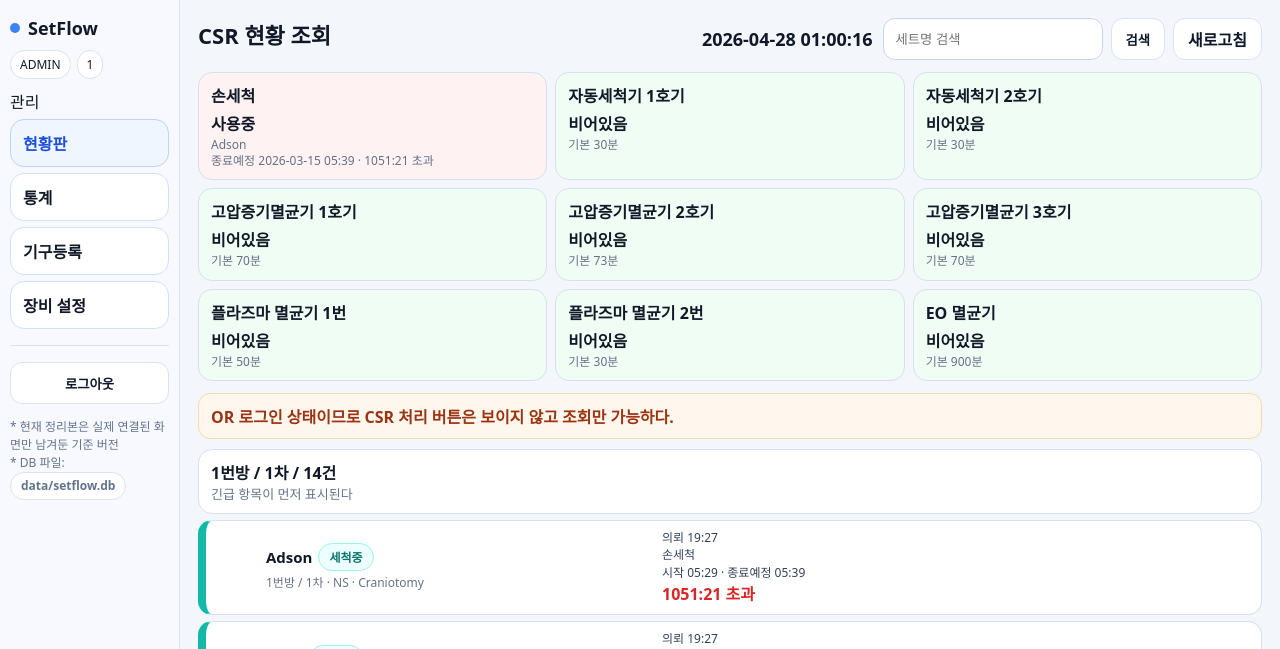
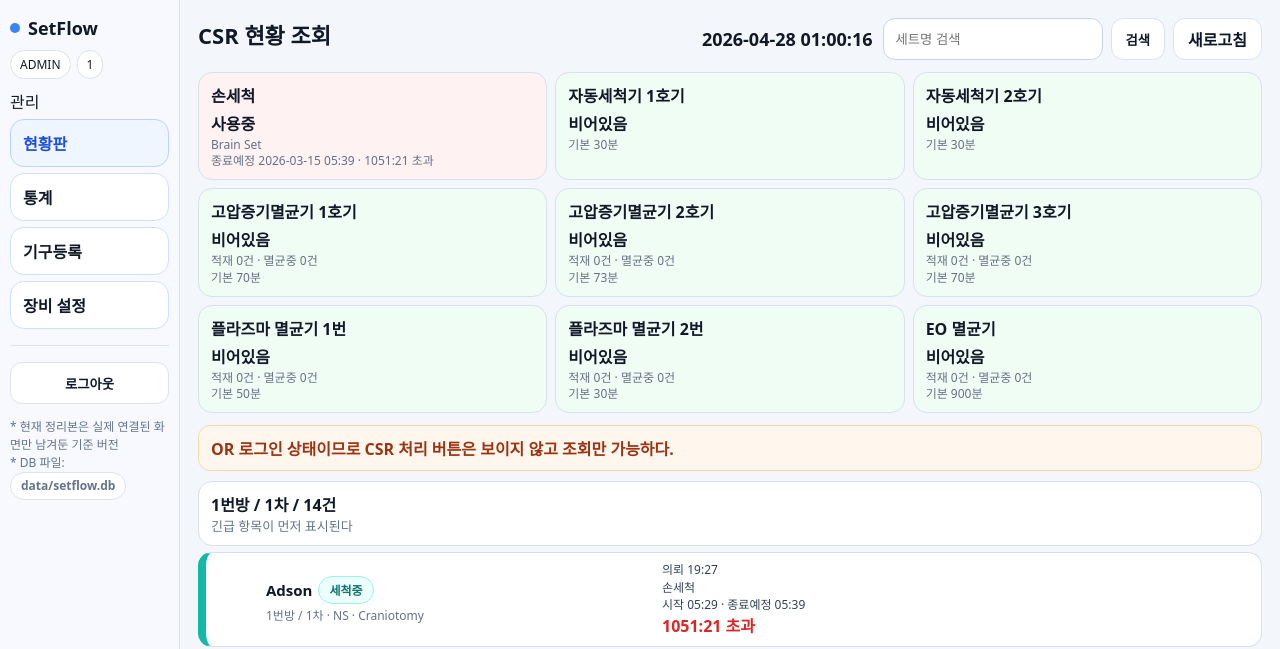
Before and after one commit to oner82/setflow, a FastAPI app: page /dashboard in a window 1280 px wide. Shown: the top 649 px of the page. Run offline with FastAPI, Linux system fonts and the light colour scheme; the visitor is signed in with stand-in values (Sample User, id 1).

Commit message:
Add sterilizer loading workflow to CSR

```diff
--- a/app.py
+++ b/app.py
@@ -145,9 +145,10 @@
         "반입확인": 2,
         "세척중": 3,
         "세척완료": 4,
-        "멸균중": 5,
-        "멸균완료": 6,
-        "불출": 7,
+        "멸균적재": 5,
+        "멸균중": 6,
+        "멸균완료": 7,
+        "불출": 8,
     }
     return order.get(status, 99)
 
@@ -427,7 +428,7 @@
 
 def build_csr_groups(db, q: str = ""):
     query = db.query(UsageRecord).join(Item, UsageRecord.item_id == Item.id).filter(UsageRecord.status.in_([
-        "반납", "반입확인", "세척중", "세척완료", "멸균중", "멸균완료", "불출"
+        "반납", "반입확인", "세척중", "세척완료", "멸균적재", "멸균중", "멸균완료", "불출"
     ]))
     if q:
         query = query.filter(Item.name.ilike(f"%{q}%"))
@@ -455,15 +456,52 @@
     machines = [keyed[k] for k in order_keys if k in keyed] + [m for m in all_rows if m.machine_key not in order_keys]
     board = []
     for m in machines:
-        active_rec = db.query(UsageRecord).filter(UsageRecord.machine_key == m.machine_key, UsageRecord.status.in_(["세척중", "멸균중"])).order_by(UsageRecord.process_started_at.desc()).first()
+        if m.process_type == "ster":
+            tracked_statuses = ["멸균적재", "멸균중"]
+        else:
+            tracked_statuses = ["세척중"]
+        tracked_records = (
+            db.query(UsageRecord)
+            .filter(UsageRecord.machine_key == m.machine_key, UsageRecord.status.in_(tracked_statuses))
+            .order_by(UsageRecord.process_started_at.desc(), UsageRecord.id.desc())
+            .all()
+        )
+        active_records = [r for r in tracked_records if r.status in ("세척중", "멸균중")]
+        loaded_records = [r for r in tracked_records if r.status == "멸균적재"]
+        active_rec = active_records[0] if active_records else None
+
+        if m.process_type == "ster":
+            if active_records:
+                machine_status = "사용중"
+            elif loaded_records:
+                machine_status = "적재중"
+            else:
+                machine_status = "비어있음"
+        else:
+            machine_status = "사용중" if active_records else "비어있음"
+
         board.append({
             "key": m.machine_key,
             "name": m.machine_name,
             "process_type": m.process_type,
             "duration": m.duration_minutes,
-            "status": "사용중" if active_rec else "비어있음",
+            "status": machine_status,
             "due_at": active_rec.process_due_at.isoformat() if active_rec and active_rec.process_due_at else "",
             "item_name": active_rec.item.name if active_rec else "",
+            "active_count": len(active_records),
+            "loaded_count": len(loaded_records),
+            "records": [
+                {
+                    "id": r.id,
+                    "name": f"{r.item.name} #{r.set_instance.serial_no}" if r.set_instance else r.item.name,
+                    "status": r.status,
+                    "room_no": r.room_no,
+                    "surgery_order": r.surgery_order,
+                    "started_at": r.process_started_at.isoformat() if r.process_started_at else "",
+                    "due_at": r.process_due_at.isoformat() if r.process_due_at else "",
+                }
+                for r in tracked_records
+            ],
         })
     return board
 
@@ -606,6 +644,8 @@
         elif action == "wash_done":
             r.status = "세척완료"
         elif action == "ster_start":
+            if r.status != "세척완료":
+                continue
             use_min = minutes or (machine.duration_minutes if machine else 0)
             r.status = "멸균중"
             r.process_started_at = n
@@ -614,6 +654,16 @@
             r.machine_name = machine.machine_name if machine else None
             r.process_minutes = use_min
             r.is_urgent = False
+        elif action == "ster_load":
+            if r.status != "세척완료":
+                continue
+            if machine and machine.process_type == "ster":
+                r.status = "멸균적재"
+                r.machine_key = machine.machine_key
+                r.machine_name = machine.machine_name
+                r.process_started_at = None
+                r.process_due_at = None
+                r.process_minutes = None
         elif action == "ster_done":
             r.status = "멸균완료"
             r.sterilized_at = n
@@ -628,6 +678,40 @@
             r.is_urgent = not bool(r.is_urgent)
         elif action == "toggle_contam":
             r.is_contaminated = not bool(r.is_contaminated)
+    db.commit()
+    return RedirectResponse("/csr", status_code=302)
+
+
+@app.post("/csr/machine/start")
+def csr_machine_start(
+    request: Request,
+    machine_key: str = Form(...),
+    db=Depends(db_dep),
+):
+    if request.session.get("role") != "csr":
+        return RedirectResponse("/login")
+    machine = db.query(MachineConfig).filter(
+        MachineConfig.machine_key == machine_key,
+        MachineConfig.process_type == "ster",
+        MachineConfig.active == True,
+    ).first()
+    if not machine:
+        return RedirectResponse("/csr", status_code=302)
+
+    loaded_records = db.query(UsageRecord).filter(
+        UsageRecord.machine_key == machine.machine_key,
+        UsageRecord.status == "멸균적재",
+    ).all()
+    if not loaded_records:
+        return RedirectResponse("/csr", status_code=302)
+
+    n = now()
+    for r in loaded_records:
+        r.status = "멸균중"
+        r.process_started_at = n
+        r.process_due_at = n + dt.timedelta(minutes=machine.duration_minutes)
+        r.process_minutes = machine.duration_minutes
+        r.is_urgent = False
     db.commit()
     return RedirectResponse("/csr", status_code=302)
 
--- a/templates/csr.html
+++ b/templates/csr.html
@@ -50,6 +50,7 @@
   .record.receive{border-left-color:var(--s-receive)}
   .record.wash{border-left-color:var(--s-wash)}
   .record.washdone{border-left-color:var(--s-washdone)}
+  .record.sterload{border-left-color:#8b5cf6}
   .record.ster{border-left-color:var(--s-ster)}
   .record.sterdone{border-left-color:var(--s-sterdone)}
   .record.out{border-left-color:var(--s-out)}
@@ -73,6 +74,7 @@
   .pill.state-receive{background:#eff6ff;color:#1d4ed8;border:1px solid #bfdbfe}
   .pill.state-wash{background:#ecfeff;color:#0f766e;border:1px solid #99f6e4}
   .pill.state-washdone{background:#eff6ff;color:#1d4ed8;border:1px solid #bfdbfe}
+  .pill.state-sterload{background:#f5f3ff;color:#6d28d9;border:1px solid #ddd6fe}
   .pill.state-ster{background:#fff7ed;color:#c2410c;border:1px solid #fdba74}
   .pill.state-sterdone{background:#f0fdf4;color:#15803d;border:1px solid #bbf7d0}
   .pill.state-out{background:#faf5ff;color:#7c3aed;border:1px solid #ddd6fe}
@@ -101,6 +103,14 @@
     border:1px solid #cbd5e1;background:#fff;border-radius:12px;padding:10px;text-align:left;cursor:pointer;font-weight:800
   }
   .pick.active{border-color:#2563eb;background:#eff6ff}
+  .machine-card .start-btn{margin-top:8px;height:30px;padding:0 10px;border:none;border-radius:9px;background:#1d4ed8;color:#fff;font-weight:800;cursor:pointer}
+  .machine-card .start-btn:hover{background:#1e40af}
+  .machine-card.clickable{cursor:pointer}
+
+  .machine-list{max-height:52vh;overflow:auto;display:flex;flex-direction:column;gap:8px}
+  .machine-list-item{border:1px solid #d8e0ea;border-radius:10px;padding:8px 10px;background:#f8fafc}
+  .machine-list-top{display:flex;justify-content:space-between;gap:8px;font-size:13px;font-weight:700}
+  .machine-list-sub{font-size:12px;color:#64748b;margin-top:4px}
   .rowx{display:flex;gap:8px;align-items:center;margin-top:12px;flex-wrap:wrap}
   .rowx input{height:40px;border:1px solid #cbd5e1;border-radius:10px;padding:0 10px;width:140px}
 
@@ -176,17 +186,28 @@
 
 <div class="machine-grid">
   {% for m in machine_board %}
-    <div class="machine-card {{ 'busy' if m.status=='사용중' else 'idle' }}" {% if m.due_at %}data-due-at="{{m.due_at}}"{% endif %}>
+    <div class="machine-card {{ 'busy' if m.status in ['사용중','적재중'] else 'idle' }} clickable" {% if m.due_at %}data-due-at="{{m.due_at}}"{% endif %} onclick="openMachineDetail('{{m.key}}')">
       <div class="m-name">{{m.name}}</div>
       <div class="m-status">{{m.status}}</div>
       <div class="m-meta">
+        {% if m.process_type == 'ster' %}
+          적재 {{m.loaded_count}}건 · 멸균중 {{m.active_count}}건<br>
+        {% endif %}
         {% if m.status=='사용중' %}
           {% if m.item_name %}{{m.item_name}}<br>{% endif %}
           종료예정 <span class="due-text">{{m.due_at[:16].replace('T',' ') if m.due_at else '-'}}</span> · <span class="machine-timer">-</span>
+        {% elif m.process_type == 'ster' and m.loaded_count > 0 %}
+          적재 완료, 멸균 시작 대기
         {% else %}
           기본 {{m.duration}}분
         {% endif %}
       </div>
+      {% if not readonly and m.process_type == 'ster' and m.loaded_count > 0 %}
+      <form method="post" action="/csr/machine/start" onsubmit="event.stopPropagation();">
+        <input type="hidden" name="machine_key" value="{{m.key}}">
+        <button class="start-btn" type="submit" onclick="event.stopPropagation();">멸균시작</button>
+      </form>
+      {% endif %}
     </div>
   {% endfor %}
 </div>
@@ -200,6 +221,7 @@
   <button class="primary" onclick="openWashModal()">세척 시작</button>
   <button class="neutral" onclick="submitBulk('wash_done')">세척완료</button>
   <button class="primary" onclick="openSterModal()">멸균 시작</button>
+  <button class="primary" onclick="openSterLoadModal()">멸균 적재</button>
   <button class="neutral" onclick="submitBulk('ster_done')">멸균완료</button>
   <button class="neutral" onclick="submitBulk('release')">불출</button>
   <button class="clear" onclick="clearSelection()">선택해제</button>
@@ -231,7 +253,7 @@
 
   <div class="cards">
     {% for r in recs %}
-      {% set cls = 'return' if r.status=='반납' else 'receive' if r.status=='반입확인' else 'wash' if r.status=='세척중' else 'washdone' if r.status=='세척완료' else 'ster' if r.status=='멸균중' else 'sterdone' if r.status=='멸균완료' else 'out' %}
+      {% set cls = 'return' if r.status=='반납' else 'receive' if r.status=='반입확인' else 'wash' if r.status=='세척중' else 'washdone' if r.status=='세척완료' else 'sterload' if r.status=='멸균적재' else 'ster' if r.status=='멸균중' else 'sterdone' if r.status=='멸균완료' else 'out' %}
       <div class="record {{cls}}" data-status="{{r.status}}">
         {% if not readonly %}
           {% if cls == 'out' %}
@@ -267,6 +289,7 @@
             {% if r.status=='반납' %}<button class="next" type="button" onclick="submitBulk('receive',['{{r.id}}'])">반입확인</button>{% endif %}
             {% if r.status=='반입확인' %}<button class="next" type="button" onclick="openWashModal(['{{r.id}}'])">세척 시작</button>{% endif %}
             {% if r.status=='세척중' %}<button class="next" type="button" onclick="submitBulk('wash_done',['{{r.id}}'])">세척완료</button>{% endif %}
+            {% if r.status=='세척완료' %}<button class="next" type="button" onclick="openSterLoadModal(['{{r.id}}'])">멸균 적재</button>{% endif %}
             {% if r.status=='세척완료' %}<button class="next" type="button" onclick="openSterModal(['{{r.id}}'])">멸균 시작</button>{% endif %}
             {% if r.status=='멸균중' %}<button class="next" type="button" onclick="submitBulk('ster_done',['{{r.id}}'])">멸균완료</button>{% endif %}
             {% if r.status=='멸균완료' %}<button class="next" type="button" onclick="submitBulk('release',['{{r.id}}'])">불출</button>{% endif %}
@@ -294,20 +317,31 @@
 
 <div id="sterModal" class="modal-backdrop">
   <div class="modal">
-    <h3>멸균 시작</h3>
+    <h3 id="sterModalTitle">멸균 시작</h3>
     <div class="machine-picks">
       {% for m in ster_machines %}
       <button type="button" class="pick" data-key="{{m.machine_key}}" data-min="{{m.duration_minutes}}" data-target="ster">{{m.machine_name}}<br><span class="subtle">기본 {{m.duration_minutes}}분</span></button>
       {% endfor %}
     </div>
     <div class="rowx"><div class="subtle">관리자 화면에서 기본 시간을 바꿀 수 있다</div></div>
-    <div class="rowx" style="justify-content:flex-end"><button class="small-btn" type="button" onclick="closeModals()">취소</button><button class="btn warn" type="button" onclick="confirmSter()">확인</button></div>
+    <div class="rowx" style="justify-content:flex-end"><button class="small-btn" type="button" onclick="closeModals()">취소</button><button id="sterConfirmBtn" class="btn warn" type="button" onclick="confirmSter()">확인</button></div>
   </div>
 </div>
+
 {% endif %}
+
+<div id="machineDetailModal" class="modal-backdrop">
+  <div class="modal">
+    <h3 id="machineDetailTitle">기계 상태</h3>
+    <div id="machineDetailSummary" class="subtle" style="margin-bottom:10px"></div>
+    <div id="machineDetailList" class="machine-list"></div>
+    <div class="rowx" style="justify-content:flex-end"><button class="small-btn" type="button" onclick="closeModals()">닫기</button></div>
+  </div>
+</div>
 
 <script>
 let manualSelection = [];
+const machineBoard = {{ machine_board|tojson }};
 
 function updateClock(){
   const el = document.getElementById('currentTime');
@@ -352,6 +386,7 @@
   if(action === 'wash_start' && s !== '반입확인') return false;
   if(action === 'wash_done' && s !== '세척중') return false;
   if(action === 'ster_start' && s !== '세척완료') return false;
+  if(action === 'ster_load' && s !== '세척완료') return false;
   if(action === 'ster_done' && s !== '멸균중') return false;
   if(action === 'release' && s !== '멸균완료') return false;
   return true;
@@ -421,11 +456,30 @@
     return;
   }
   document.getElementById('sterModal').classList.add('show');
+  sterModalMode = 'start';
+  document.getElementById('sterModalTitle').textContent = '멸균 시작';
+  document.getElementById('sterConfirmBtn').textContent = '확인';
+}
+
+function openSterLoadModal(optionalIds){
+  manualSelection=currentIds(optionalIds);
+  if(!manualSelection.length){
+    alert('선택된 항목 없음');
+    return;
+  }
+  if(!canRunBulk('ster_load', optionalIds)){
+    alert('세척완료 상태의 기구만 멸균 적재할 수 있다.');
+    return;
+  }
+  document.getElementById('sterModal').classList.add('show');
+  sterModalMode = 'load';
+  document.getElementById('sterModalTitle').textContent = '멸균 적재';
+  document.getElementById('sterConfirmBtn').textContent = '적재';
 }
 
 function closeModals(){ document.querySelectorAll('.modal-backdrop').forEach(x=>x.classList.remove('show')); }
 
-let washMachineKey='', washDefaultMin=10, sterMachineKey='', sterDefaultMin=0;
+let washMachineKey='', washDefaultMin=10, sterMachineKey='', sterDefaultMin=0, sterModalMode='start';
 
 document.querySelectorAll('.pick[data-target="wash"]').forEach(btn=>btn.addEventListener('click',()=>{
   document.querySelectorAll('.pick[data-target="wash"]').forEach(b=>b.classList.remove('active'));
@@ -459,11 +513,35 @@
     alert('멸균 장비 선택');
     return;
   }
-  document.getElementById('bulkAction').value='ster_start';
+  document.getElementById('bulkAction').value=sterModalMode === 'load' ? 'ster_load' : 'ster_start';
   document.getElementById('bulkRecordIds').value=manualSelection.join(',');
   document.getElementById('bulkMachineKey').value=sterMachineKey;
-  document.getElementById('bulkMinutes').value=sterDefaultMin||0;
+  document.getElementById('bulkMinutes').value=sterModalMode === 'load' ? 0 : (sterDefaultMin||0);
   document.getElementById('bulkForm').submit();
+}
+
+function openMachineDetail(machineKey){
+  const m = machineBoard.find(x=>x.key===machineKey);
+  if(!m) return;
+  document.getElementById('machineDetailTitle').textContent = `${m.name} 상태`;
+  document.getElementById('machineDetailSummary').textContent = `적재 ${m.loaded_count||0}건 · 진행중 ${m.active_count||0}건`;
+  const list = document.getElementById('machineDetailList');
+  list.innerHTML = '';
+  if(!m.records || !m.records.length){
+    list.innerHTML = '<div class="subtle">현재 적재/진행중인 기구가 없다.</div>';
+  }else{
+    m.records.forEach(rec=>{
+      const div = document.createElement('div');
+      div.className = 'machine-list-item';
+      const dueText = rec.due_at ? `종료예정 ${new Date(rec.due_at).toLocaleString()}` : '대기중';
+      div.innerHTML = `
+        <div class="machine-list-top"><span>${rec.name}</span><span>${rec.status}</span></div>
+        <div class="machine-list-sub">${rec.room_no}번방 / ${rec.surgery_order}차 · ${dueText}</div>
+      `;
+      list.appendChild(div);
+    });
+  }
+  document.getElementById('machineDetailModal').classList.add('show');
 }
 
 function formatTimer(dueAt){
```
